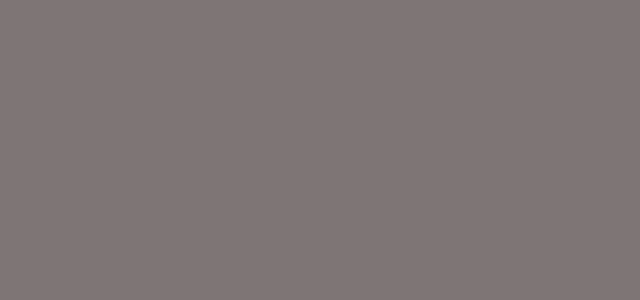
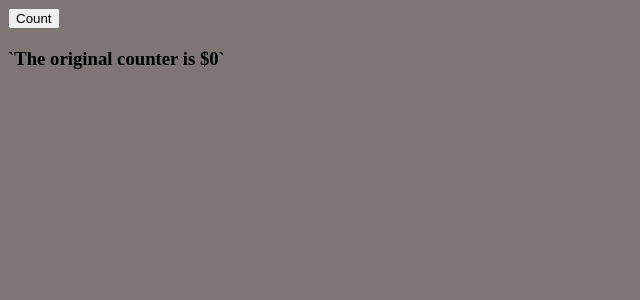
Before and after one commit to SamuelNjuguna-bot/useQuery-Use, a React (Vite) app: page /usereducer in a window 1280 px wide. Before the commit this address had no page. Shown: the top 300 px of the page, without its empty margins (0-640 px from the left). Built offline with nearby package versions, Linux system fonts and the light colour scheme.

Commit message:
this commit adds a basic functionality of usereducer hook

```diff
--- a/src/App.jsx
+++ b/src/App.jsx
@@ -1,6 +1,7 @@
 
 import './App.css'
 import TestPage from './Pages/testPage'
+import UseReducer from './Pages/StateManagement/Hooks/useReducerHook'
 import { Route, Routes } from 'react-router-dom'
 function App() {
 
@@ -8,7 +9,11 @@ function App() {
 
      <Routes>
       <Route path='/' element={<TestPage/>}>
+
         Test
+      </Route>
+      <Route path='/usereducer' element={<UseReducer/>}>
+     UseReducer
       </Route>
      </Routes>
 
--- /dev/null
+++ b/src/Pages/StateManagement/Hooks/useReducerHook.jsx
@@ -0,0 +1,31 @@
+import { useReducer } from 'react'
+function UseReducer() {
+
+     function reducer(state,action){
+  if(action.type ==="countdown"){
+     return{
+      count:state.count++
+     }
+  }
+  else{
+    console.log("wrong dispatch event")
+  }
+     }
+    const [state, dispatch]=useReducer(reducer, {count:0})
+  return (
+    <div>
+      <button
+      onClick={()=>{
+        dispatch({type:"countdown"})
+      }}
+      >
+       Count
+      </button>
+      <h3>
+        `The original counter is ${state.count}`
+      </h3>
+    </div>
+  )
+}
+
+export default UseReducer
```
Also changed, not shown: src/Pages/state.jsx (added, +18 -0 lines).
